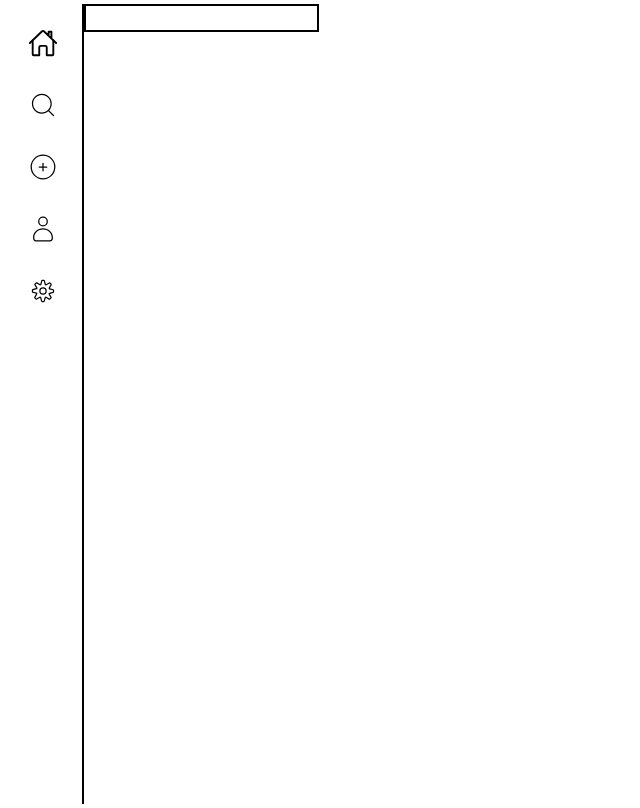
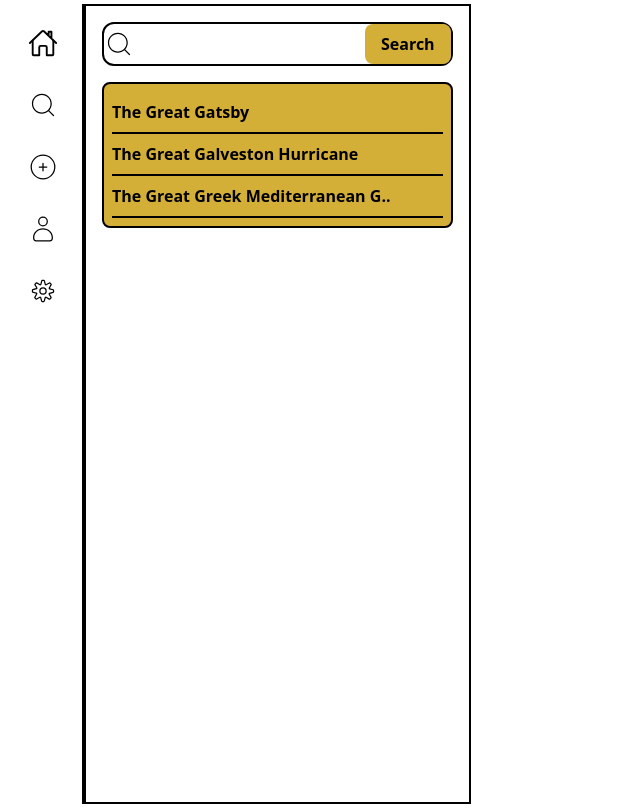
Before and after one commit to jibril04Afaa/ebook-reader, a React (Create React App) app in the folder frontend/: page /search in a window 1280 px wide. Shown: the whole page, without its empty margins (0-640 px from the left). Built offline with nearby package versions, Linux system fonts and the light colour scheme.

Commit message:
added search ui

```diff
--- a/frontend/src/components/SearchBar.jsx
+++ b/frontend/src/components/SearchBar.jsx
@@ -1,19 +1,47 @@
-
+import { CiSearch } from "react-icons/ci";
 
 const SearchBar = () => {
   return (
-    <div>
+    <div className="border-2 p-4">
 
       {/* Inner Container */}
-      <div className="w-full">
-      {/* Title/Label */}
+      <div className="">
+
+        {/* Title/Label */}
         <div>
           <label htmlFor="search-bar"></label>
         </div>
 
-      {/* Search Bar */}
-        <div>
-          <input type="text" className="border-2"/>
+        {/* Search Bar */}
+        <div className="flex items-center border-2 rounded-xl">
+          <CiSearch className="text-3xl"/>
+          <input type="text" className="h-full"/>
+          <button className="rounded-lg pl-4 pr-4 pt-2 pb-2 bg-gold font-bold">Search</button>
+        </div>
+
+      </div>
+
+      {/* Search Results // display only when search bar is not empty */}
+      <div className="">
+        {/* Inner Container */}
+        <div className="">
+          {/* Search Results */}
+          <div className="border-2 rounded-lg mt-4 p-2 bg-gold">
+            {/* First Search Result */}
+            <div className="border-b-2 pt-2 pb-2">
+              <p className="font-bold">The Great Gatsby</p>
+            </div>
+
+            {/* Second Search Result */}
+            <div className="border-b-2 pt-2 pb-2">
+              <p className="font-bold"> The Great Galveston Hurricane</p>
+            </div>
+
+            {/* Third Search Result */}
+            <div className="border-b-2 pt-2 pb-2">
+              <p className="font-bold">The Great Greek Mediterranean G..</p>
+            </div>
+          </div>
         </div>
       </div>
 
--- /dev/null
+++ b/frontend/src/components/SignUp.jsx
@@ -0,0 +1,9 @@
+import React from 'react'
+
+const SignUp = () => {
+  return (
+    <div>SignUp</div>
+  )
+}
+
+export default SignUp
```
